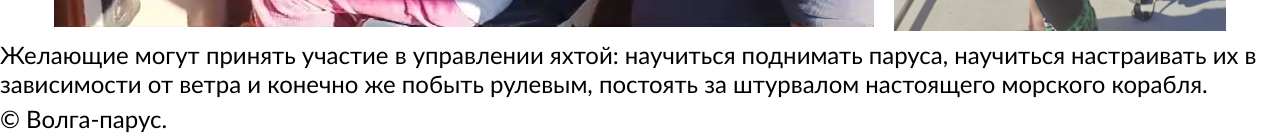
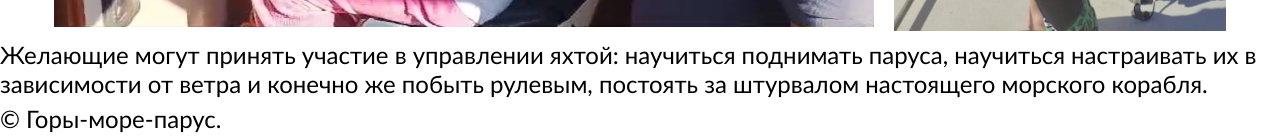
Before and after one commit to CaptainEvgeny/Volga-sail, a Jekyll site: the page built from index.md, in a window 1280 px wide. Shown: the part 1608-1745 px from the top of the page. Built offline with Jekyll 4.4.1, drawn with Linux system fonts in a browser that asks for light colours.

Commit message:
Update article.html

```diff
--- a/_layouts/article.html
+++ b/_layouts/article.html
@@ -13,5 +13,5 @@ layout: default
 </main>
 
 <footer>
-  <p>&copy; Волга-парус.</p>
+  <p>&copy; Горы-море-парус.</p>
 </footer>
```
